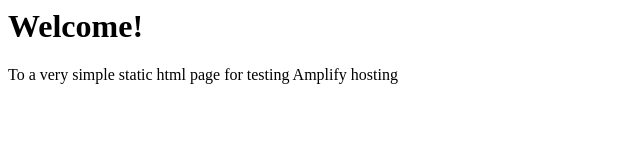
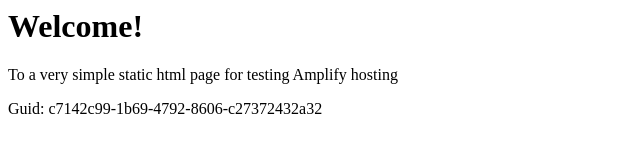
Before and after one commit to aws-aemilia-cmh/Github-PR-Commit-Integration-Test-DoNotTouch-Gith-P5X5MO5I-v1-preprod-us-east-2, a website: page src/index.html in a window 1280 px wide. Shown: the whole page, without its empty margins (0-640 px from the left). Drawn offline with Linux system fonts and the light colour scheme.

Commit message:
commit from integ tests

```diff
--- a/src/index.html
+++ b/src/index.html
@@ -1,3 +1,5 @@
+
+
 <html lang="en">
 
 <head>
@@ -10,6 +12,6 @@
 <body>
     <h1>Welcome!</h1>
     <p>To a very simple static html page for testing Amplify hosting</p>
-</body>
+    <p>Guid: c7142c99-1b69-4792-8606-c27372432a32</p></body>
 
 </html>
```
